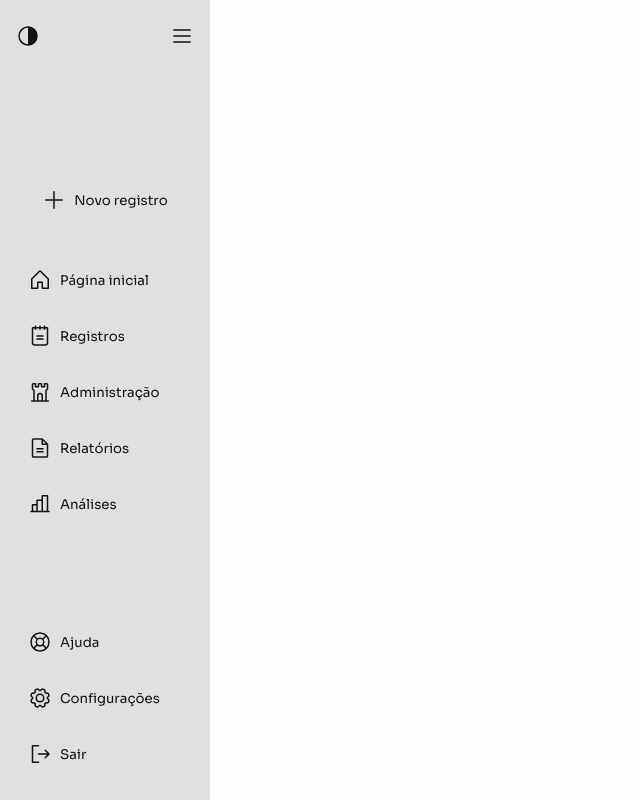
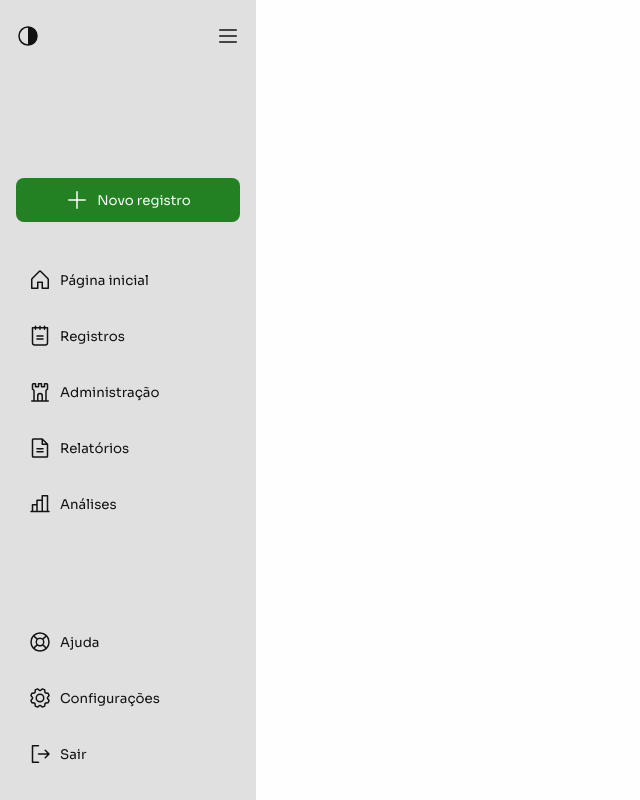
Before and after one commit to jaqueuchoab/caixanamao, a React (Vite) app: page /dashboard in a window 1280 px wide. Shown: the whole page, without its empty margins (0-640 px from the left). Built offline with nearby package versions, Linux system fonts and the light colour scheme.

Commit message:
refactor: atualização nos estilos de Sidebar e navegação no logout

```diff
--- a/src/views/components/sidebar/Sidebar.tsx
+++ b/src/views/components/sidebar/Sidebar.tsx
@@ -22,8 +22,10 @@ import {
 } from './Sidebar.styles';
 import { useTheme } from '../../hooks/useTheme';
 import { useState } from 'react';
+import { useNavigate } from 'react-router-dom';
 
 export function Sidebar() {
+	const navigate = useNavigate();
 	const [isOpen, setIsOpen] = useState(true);
 	const theme = useTheme();
 
@@ -34,7 +36,7 @@ export function Sidebar() {
 	return (
 		<SidebarContainer
 			$theme={theme}
-			animate={{ width: isOpen ? 210 : 96 }}
+			animate={{ width: isOpen ? 256 : 96 }}
 			transition={{
 				duration: 0.25,
 				ease: 'easeOut',
@@ -60,10 +62,11 @@ export function Sidebar() {
 
 			<SidebarContent>
 				<SidebarProfile></SidebarProfile>
-				<Button variant='neutral' fill_width text_align='center'>
-					<Plus size={24} color={theme.colors.iconsColor} />
+				<Button variant='primary' fill_width text_align='center'>
+					<Plus size={24} color={theme.colors.buttons.primary.text} />
 					{isOpen && 'Novo registro'}
 				</Button>
+
 				<SidebarActionsList>
 					<Button
 						variant='neutral'
@@ -129,6 +132,7 @@ export function Sidebar() {
 					variant='neutral'
 					fill_width
 					text_align={isOpen ? 'left' : 'center'}
+					onClick={() => navigate('/')}
 				>
 					<SignOut size={24} color={theme.colors.iconsColor} />
 					{isOpen && 'Sair'}
```
